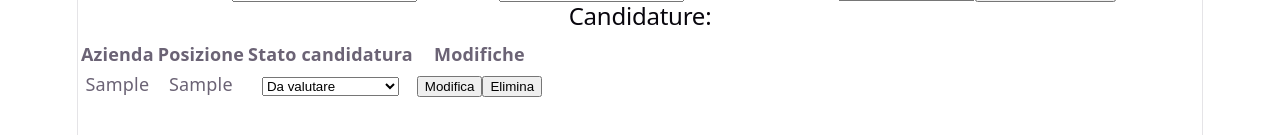
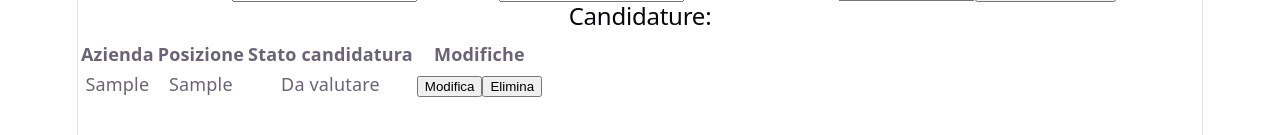
Before and after one commit to ClaudiaSgalippa/Job-Tracker, a React (Vite) app in the folder job-tracker/: page / in a window 1280 px wide. Both pictures are taken after typing "Sample", "Sample" into the empty fields and a click on the button "Aggiungi candidatura". Shown: the part 187-322 px from the top of the page. Built offline with nearby package versions, Linux system fonts and the light colour scheme.

Commit message:
Modifica al tasto "Modifica" per cambiare lo status della candidatura

```diff
--- a/job-tracker/src/components/ApplicationForm.jsx
+++ b/job-tracker/src/components/ApplicationForm.jsx
@@ -5,6 +5,8 @@ function ApplicationForm() {
     const [position, setPosition] = useState('')
     const [status, setStatus] = useState('Da valutare')
     const [applications, setApplications] = useState([])
+    const [editingId, setEditingId] = useState(null)
+    const [editingStatus, setEditingStatus] = useState('')
 
     function handleSubmit(event) {
         event.preventDefault()
@@ -35,12 +37,17 @@ function ApplicationForm() {
         setApplications(updatedApplications)
     }
 
-    function handleStatusChange(id, newStatus) {
+    function handleEdit(application) {
+        setEditingId(application.id)
+        setEditingStatus(application.status)
+    }
+
+    function handleStatusChange(id) {
         const updatedApplications = applications.map((application) => {
             if (application.id === id) {
                 return {
                     ...application,
-                    status: newStatus
+                    status: editingStatus
                 }
             }
 
@@ -48,8 +55,9 @@ function ApplicationForm() {
         })
 
         setApplications(updatedApplications)
+        setEditingId(null)
+        setEditingStatus('')
     }
-
 
     return (
         <>
@@ -99,11 +107,10 @@ function ApplicationForm() {
                             <td>{application.company}</td>
                             <td>{application.position}</td>
                             <td>
+                                {editingId === application.id ? (
                                     <select
-                                    value={application.status}
-                                    onChange={(event) =>
-                                        handleStatusChange(application.id, event.target.value)
-                                    }
+                                        value={editingStatus}
+                                        onChange={(event) => setEditingStatus(event.target.value)}
                                     >
                                         <option value={"Da valutare"}>Da valutare</option>
                                         <option value={"Candidatura inviata"}>Candidatura inviata</option>
@@ -111,10 +118,26 @@ function ApplicationForm() {
                                         <option value={"Rifiutata"}>Rifiutata</option>
                                         <option value={"Assunta"}>Assunta</option>
                                     </select>
+                                ) : (
+                                    application.status
+                                )}
                             </td>
                             <td>
-                                <button>Modifica</button>
-                                <button onClick={() => handleDelete(application.id)}>
+                                <button
+                                    type='button'
+                                    onClick={() => {
+                                        if (editingId === application.id) {
+                                            handleStatusChange(application.id)
+                                        } else {
+                                            handleEdit(application)
+                                        }
+                                    }}
+                                >
+                                    {editingId === application.id ? 'Conferma' : 'Modifica'}
+                                </button>
+                                <button
+                                    type='button'
+                                    onClick={() => handleDelete(application.id)}>
                                         Elimina
                                 </button>
                             </td>
```
Lines whose indentation alone changed are shown as unchanged.
